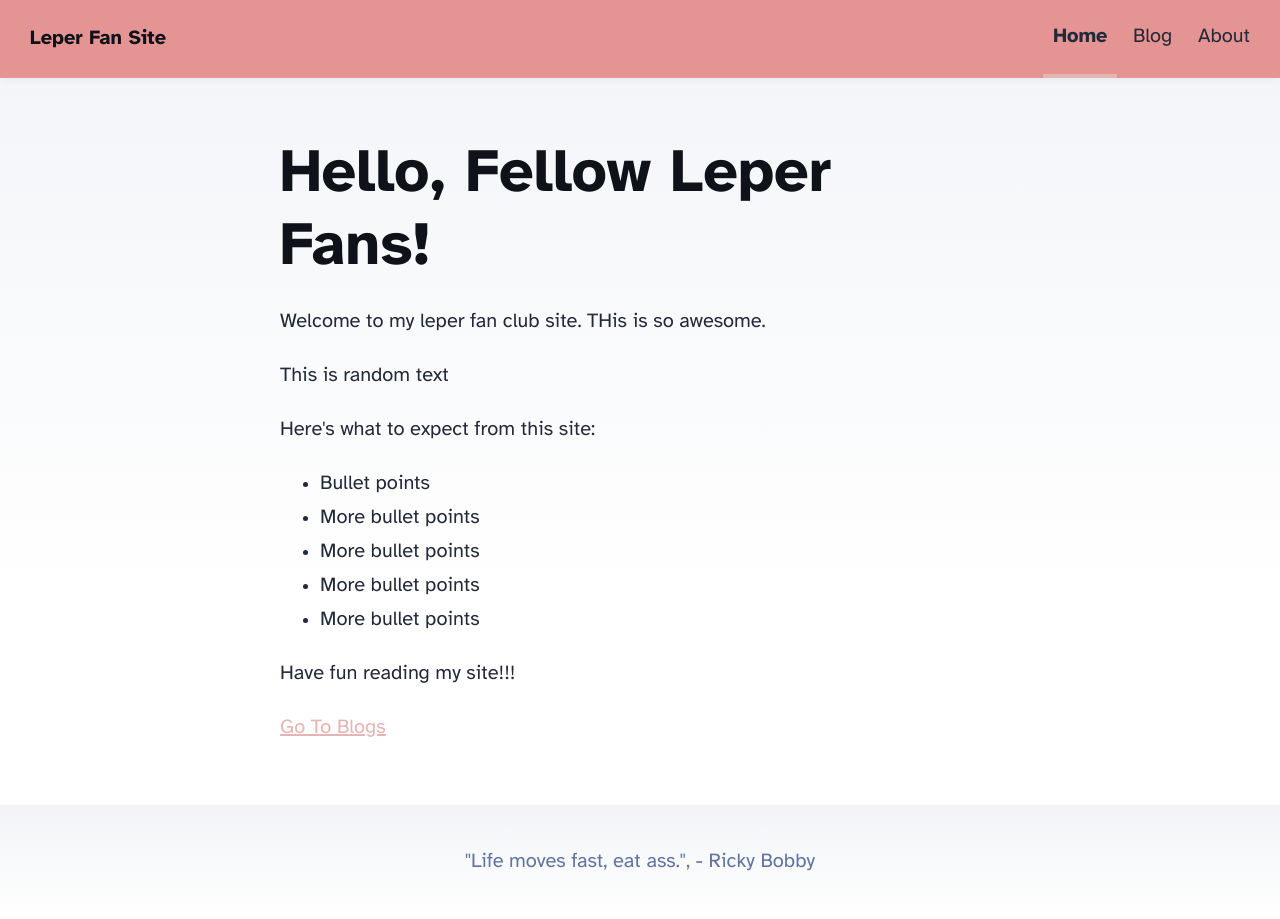
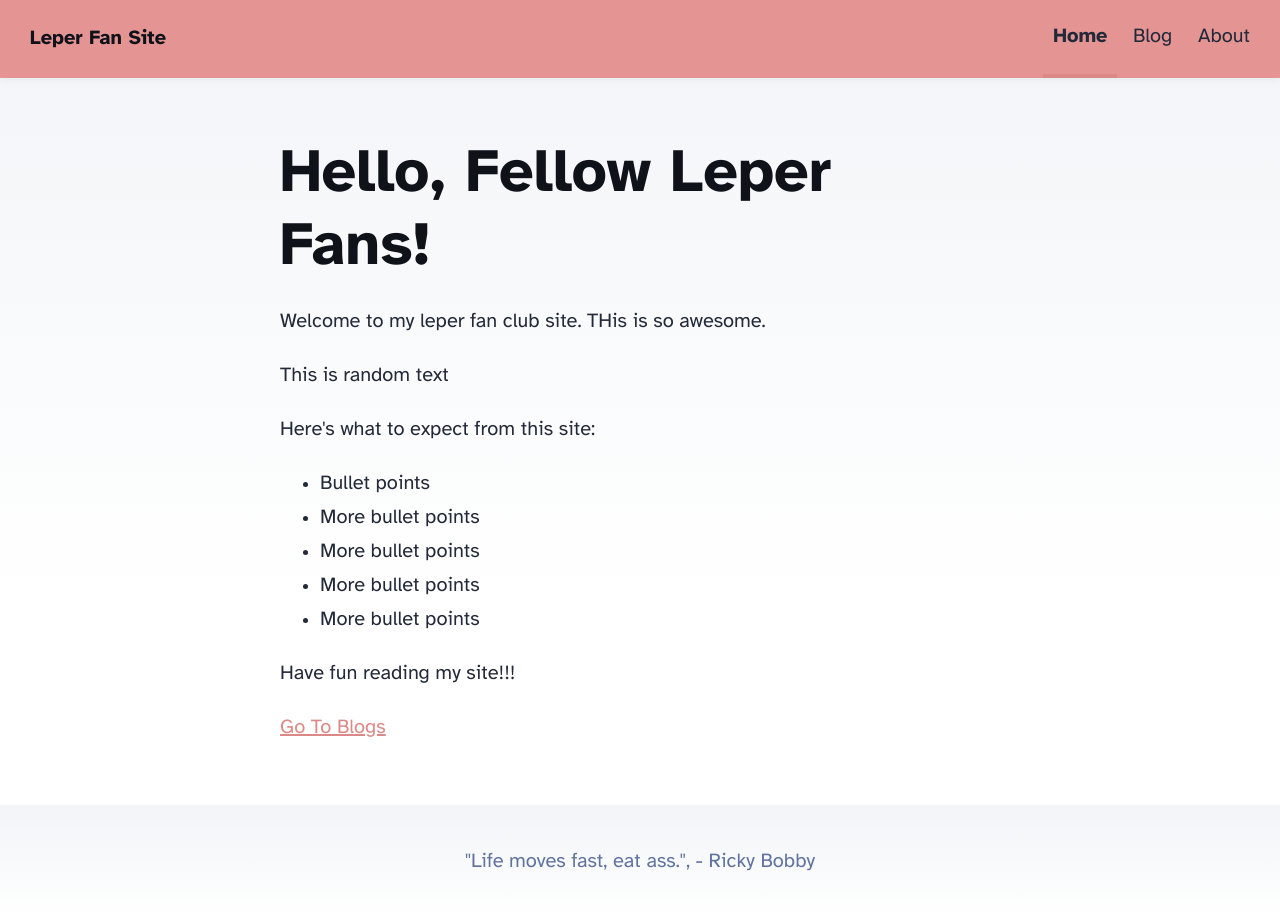
Before and after one commit to BiigFish/lepers, an Astro site: page / in a window 1280 px wide. Built offline with nearby package versions, Linux system fonts and the light colour scheme; Astro itself is replaced by a stand-in of ours.

Commit message:
Update global.css

```diff
--- a/src/styles/global.css
+++ b/src/styles/global.css
@@ -5,7 +5,7 @@
  */
 
 :root {
-	--accent: #e6b4b2;
+	--accent: #db8986;
 	--accent-dark: #740e04;
 	--black: 15, 18, 25;
 	--gray: 96, 115, 159;
@@ -28,6 +28,7 @@
 	font-weight: 700;
 	font-style: normal;
 	font-display: swap;
+
 }
 body {
 	font-family: 'Atkinson', sans-serif;
```
